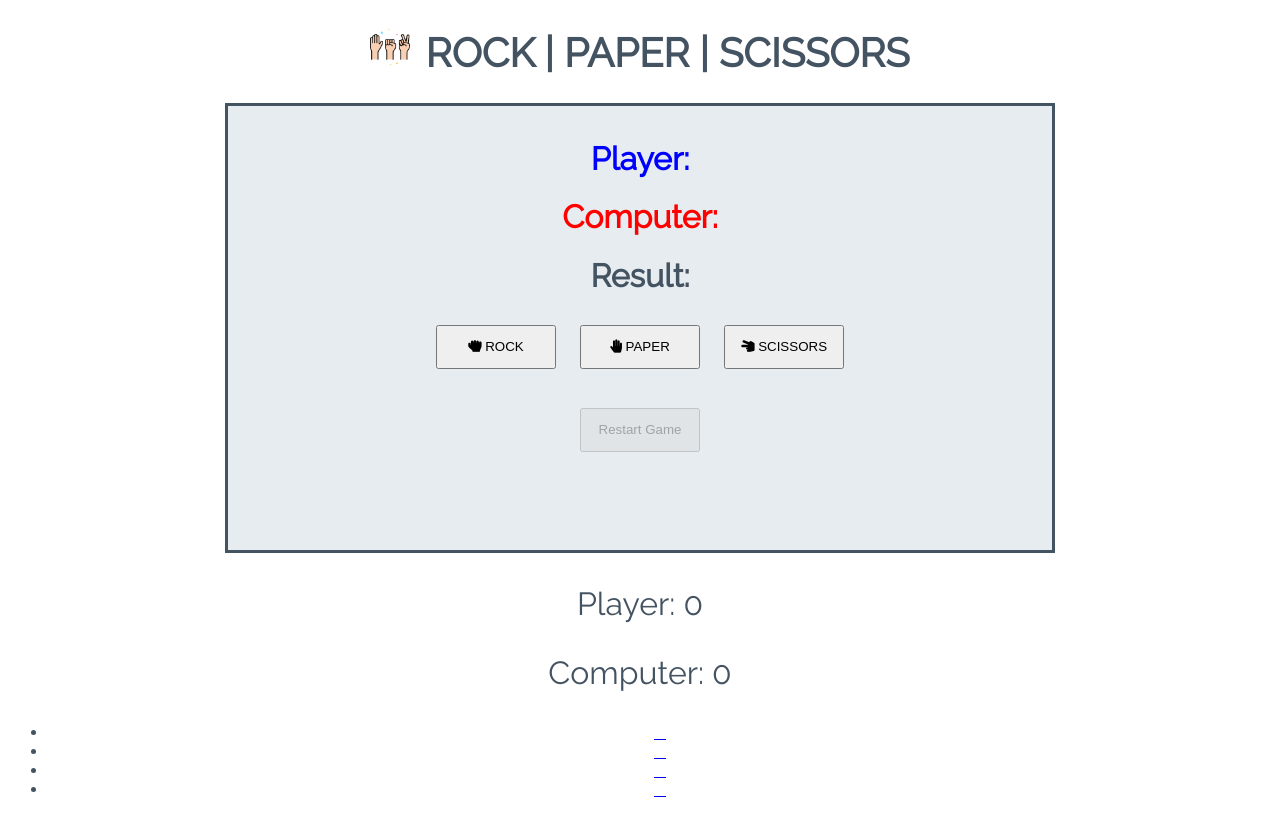
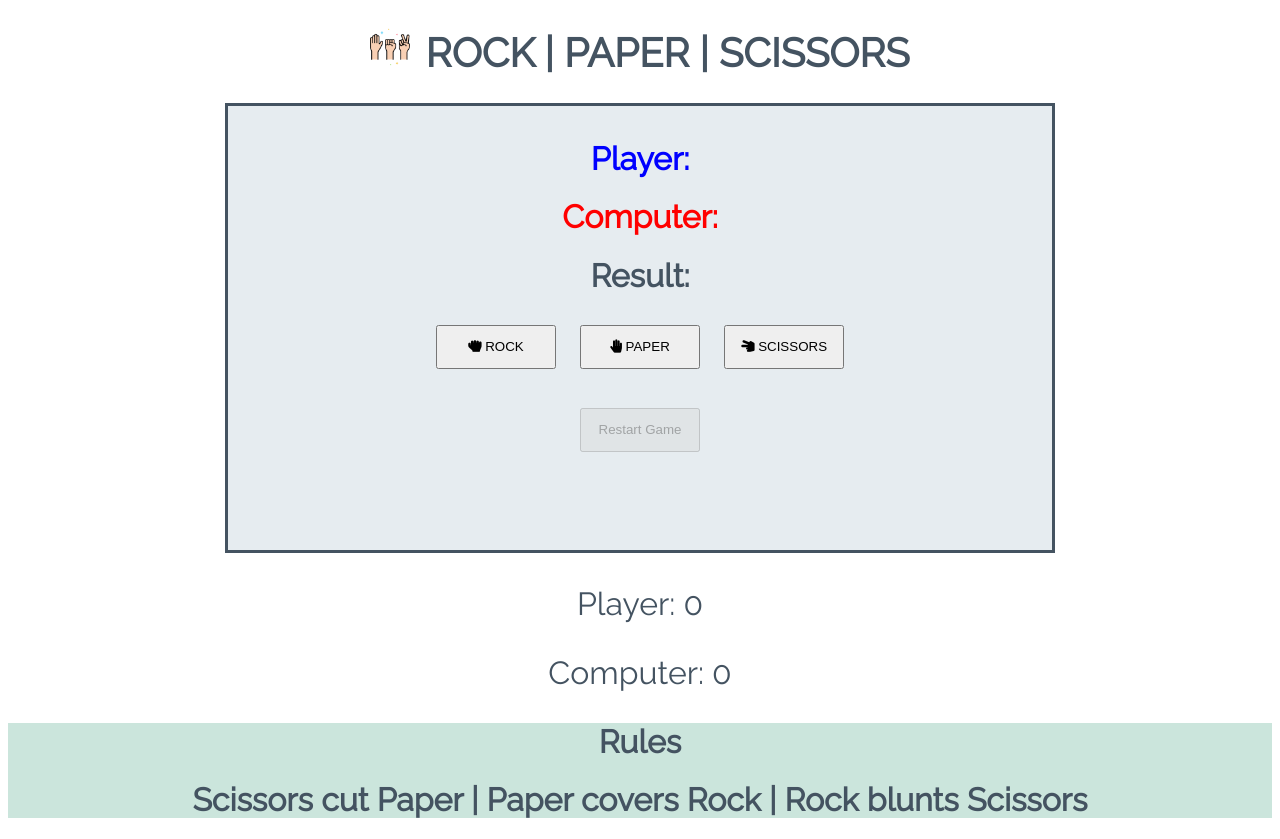
Before and after one commit to ittiponsim/CI_PP2_RPS, a plain HTML site: page index.html in a window 1280 px wide. Before the commit the page ends 815 px from the top, so only its background shows below. Drawn offline with Linux system fonts and the light colour scheme.

Commit message:
add footer

```diff
--- a/assets/css/style.css
+++ b/assets/css/style.css
@@ -61,3 +61,6 @@ body {
   #computerText{
     color: red;
   }
+  #footer-area{
+    background-color: rgb(203, 229, 220);
+  }
--- a/index.html
+++ b/index.html
@@ -54,50 +54,10 @@
       </div>
 
       <!-- Footer -->
-    <footer>
-        <ul id="social-networks">
-          <li>
-            <a
-              href="https://www.facebook.com/"
-              target="_blank"
-              rel="noopener"
-              aria-label="Visit our Facebook page (opens in a new tab)"
-            >
-              <i class="fa-brands fa-facebook"></i
-            ></a>
-          </li>
-          <li>
-            <a
-              href="https://www.twitter.com/"
-              target="_blank"
-              rel="noopener"
-              aria-label="Visit our Twitter page (opens in a new tab)"
-            >
-              <i class="fa-brands fa-twitter-square"></i
-            ></a>
-          </li>
-          <li>
-            <a
-              href="https://www.youtube.com/"
-              target="_blank"
-              rel="noopener"
-              aria-label="Visit our YouTube page (opens in a new tab)"
-            >
-              <i class="fa-brands fa-youtube-square"></i
-            ></a>
-          </li>
-          <li>
-            <a
-              href="https://www.instagram.com/"
-              target="_blank"
-              rel="noopener"
-              aria-label="Visit our Instagram page (opens in a new tab)"
-            >
-              <i class="fa-brands fa-instagram"></i
-            ></a>
-          </li>
-        </ul>
-      </footer>
+    <footer id="footer-area">
+        <h1 class="footer">Rules</h1>
+        <h1 class="footer">Scissors cut Paper | Paper covers Rock | Rock blunts Scissors</h1>
+    </footer>
 
 
     <script src="assets/js/script.js"></script>
```
Also changed, not shown: assets/images/footer_RPS.png (added), 1 other file.
